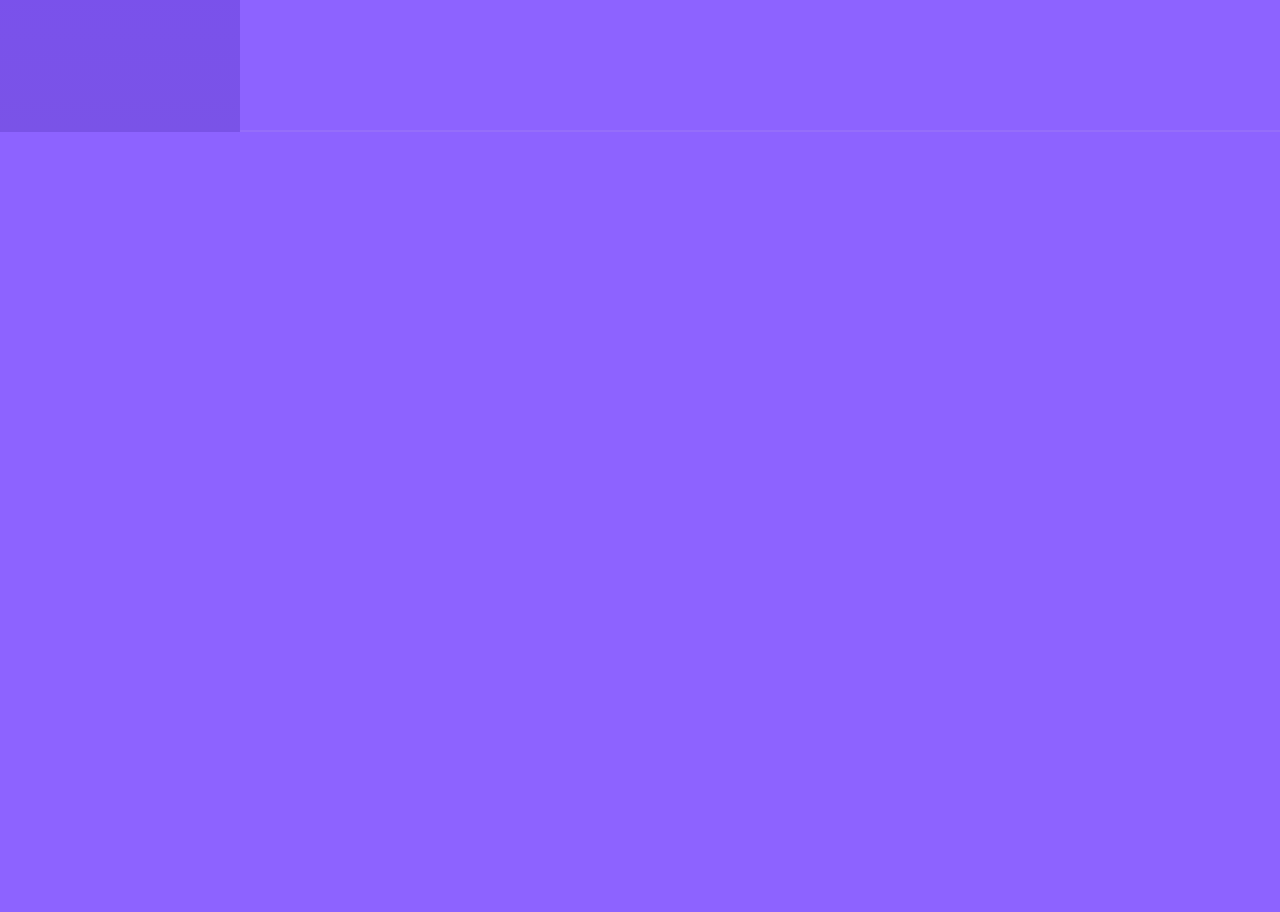
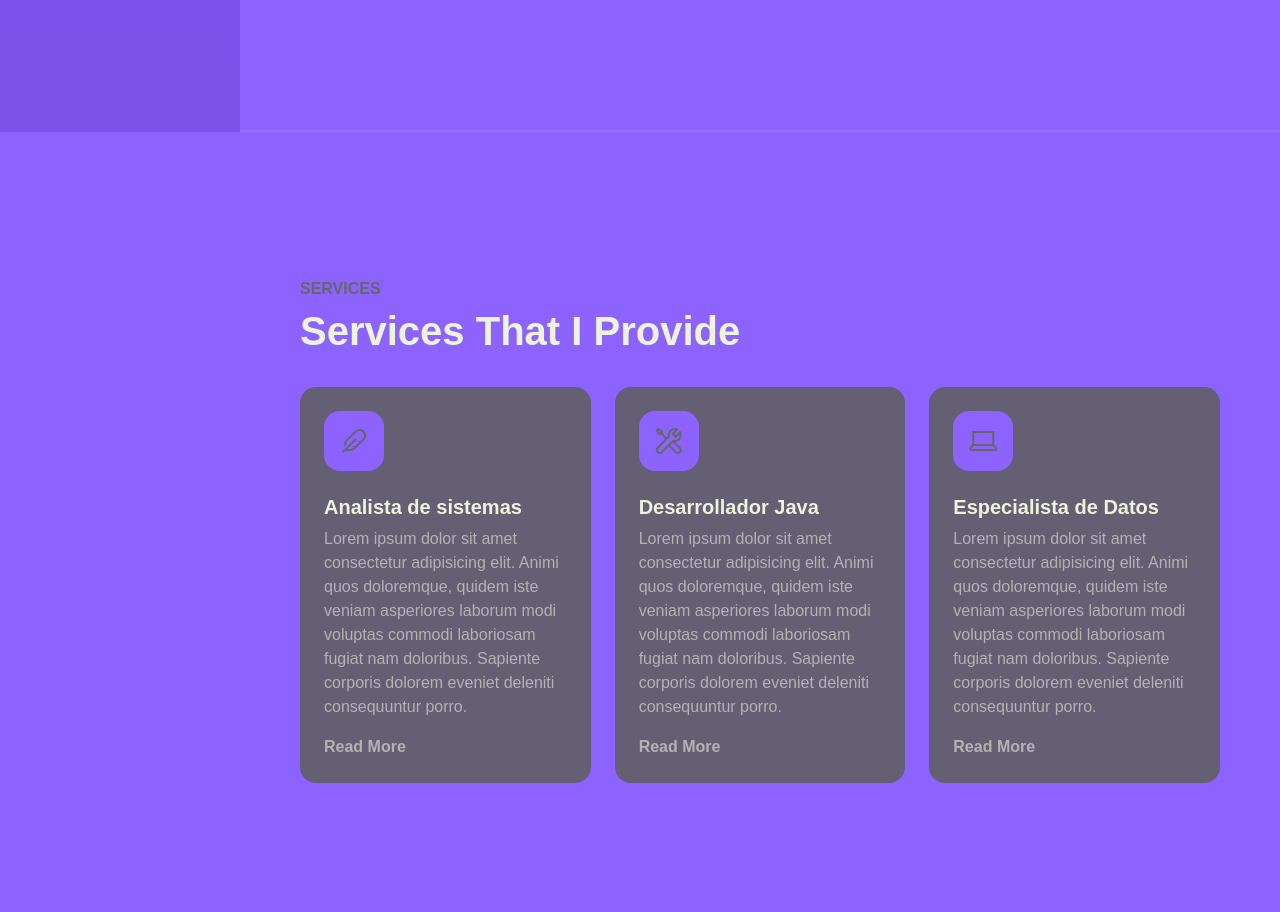
Before and after one commit to PalaciosLuis/WebPortfolio, a plain HTML site: page index.html in a window 1280 px wide. Shown: the part 668-1580 px from the top of the page. Before the commit the page ends 800 px from the top, so only its background shows below. Drawn offline with nearby package versions, Linux system fonts and the light colour scheme; a web font is replaced by a local one.

Commit message:
LPS Agregue la segunda seccion de especialidades

```diff
--- a/index.html
+++ b/index.html
@@ -6,12 +6,15 @@
     <meta name="viewport" content="width=device-width, initial-scale=1.0">
     <title>Luis Palacios</title>
 
+
     <link href="https://cdn.jsdelivr.net/npm/bootstrap@5.3.1/dist/css/bootstrap.min.css" rel="stylesheet"
         integrity="sha384-4bw+/aepP/YC94hEpVNVgiZdgIC5+VKNBQNGCHeKRQN+PtmoHDEXuppvnDJzQIu9" crossorigin="anonymous">
     <link rel="stylesheet" href="style.css">
-</head>
+    <link rel="stylesheet"
+        href="https://maxst.icons8.com/vue-static/landings/line-awesome/line-awesome/1.3.0/css/line-awesome.min.css">
+    </head>
 
-<body>
+<body data-bs-spy="scroll" data-bs-target=".navbar">
     <!-- NAVBAR -->
     <nav class="navbar navbar-expand-lg navbar-dark fixed-top">
         <div class="container flex-lg-column">
@@ -39,7 +42,7 @@
     <!-- ===== -->
 
     <!-- CONTENT -->
-    <div id="content-wrapper" >
+    <div id="content-wrapper">
         <!-- Home -->
         <section id="home" class="full-height px-lg-5">
             <div class="container">
@@ -59,10 +62,7 @@
 
                     </div>
 
-
-
                 </div>
-
 
             </div>
 
@@ -74,6 +74,72 @@
 
         <!-- SRVICES -->
 
+        <section id="services" class="full-height px-lg-5">
+
+            <div class="container">
+
+                <div class="row pb-4">
+                    <div class="col-lg-8">
+                        <h6 class="text-brand">SERVICES</h6>
+                        <h1>Services That I Provide</h1>
+                    </div>
+                </div>
+
+                <div class="row">
+                    <div class="col-md-4">
+                        <div class="services p-4 bg-base rounded-4 shadow-effect">
+                            <div class="iconbox rounded-4">
+                                <i class="las la-feather"></i>
+                            </div>
+                            <h5 class="mt-4 mb-2">Analista de sistemas</h5>
+                            <p>Lorem ipsum dolor sit amet consectetur adipisicing elit. Animi quos doloremque,
+                                quidem iste veniam asperiores laborum modi voluptas commodi laboriosam fugiat nam
+                                doloribus. Sapiente corporis dolorem eveniet deleniti consequuntur porro.
+                            </p>
+                            <a href="#" class="link-custom">Read More</a>
+
+
+                        </div>
+
+                    </div>
+
+                    <div class="col-md-4">
+                        <div class="services p-4 bg-base rounded-4 shadow-effect">
+                            <div class="iconbox rounded-4">
+                                <i class="las la-tools"></i>
+                            </div>
+                            <h5 class="mt-4 mb-2">Desarrollador Java</h5>
+                            <p>Lorem ipsum dolor sit amet consectetur adipisicing elit. Animi quos doloremque,
+                                quidem iste veniam asperiores laborum modi voluptas commodi laboriosam fugiat nam
+                                doloribus. Sapiente corporis dolorem eveniet deleniti consequuntur porro.
+                            </p>
+                            <a href="#" class="link-custom">Read More</a>
+
+
+                        </div>
+
+                    </div>
+
+                    <div class="col-md-4">
+                        <div class="services p-4 bg-base rounded-4 shadow-effect">
+                            <div class="iconbox rounded-4">
+                                <i class="las la-laptop"></i>
+                            </div>
+                            <h5 class="mt-4 mb-2">Especialista de Datos</h5>
+                            <p>Lorem ipsum dolor sit amet consectetur adipisicing elit. Animi quos doloremque,
+                                quidem iste veniam asperiores laborum modi voluptas commodi laboriosam fugiat nam
+                                doloribus. Sapiente corporis dolorem eveniet deleniti consequuntur porro.
+                            </p>
+                            <a href="#" class="link-custom">Read More</a>
+
+
+                        </div>
+
+                    </div>
+                </div>
+            </div>
+
+        </section>
 
         <!-- =========== -->
 
--- a/style.css
+++ b/style.css
@@ -39,6 +39,10 @@ img{
     color: var(--color-brand);
 
 }
+.bg-base{
+    background-color: var(--color-base);
+}
+
 .full-height{
 
     min-height:100vh ;
@@ -51,6 +55,23 @@ img{
     border-bottom: 2px solid rgba(218, 200, 200, 0.1);
 }
 
+.shadow-effect{
+    transition: all 0.5s;
+}
+.shadow-effect:hover{
+    box-shadow: -6px 6px 0 0 var(--color-heading);
+}
+
+.iconbox{
+    width: 60px;
+    height: 60px;
+    display: flex;
+    align-items: center;
+    justify-content: center;
+    font-size: 32px;
+    background-color: var(--color-base2);
+    color: var(--color-brand);
+}
 /*NAVBAR*/
 .navbar{
     background-color: var(--color-base2);
@@ -66,6 +87,12 @@ img{
 
 .navbar .nav-link:hover{
    color: var(--color-base);
+
+
+}
+
+.navbar .nav-link.active{
+    color: var(--color-brand);
 
 
 }
@@ -120,7 +147,7 @@ img{
     content: "";
     width: 0%;
     height: 2px;
-    background-color: var(--color-brand);
+    background-color: var(--color-heading);
     position: absolute;
     left: 0;
     top: 110%;
```
